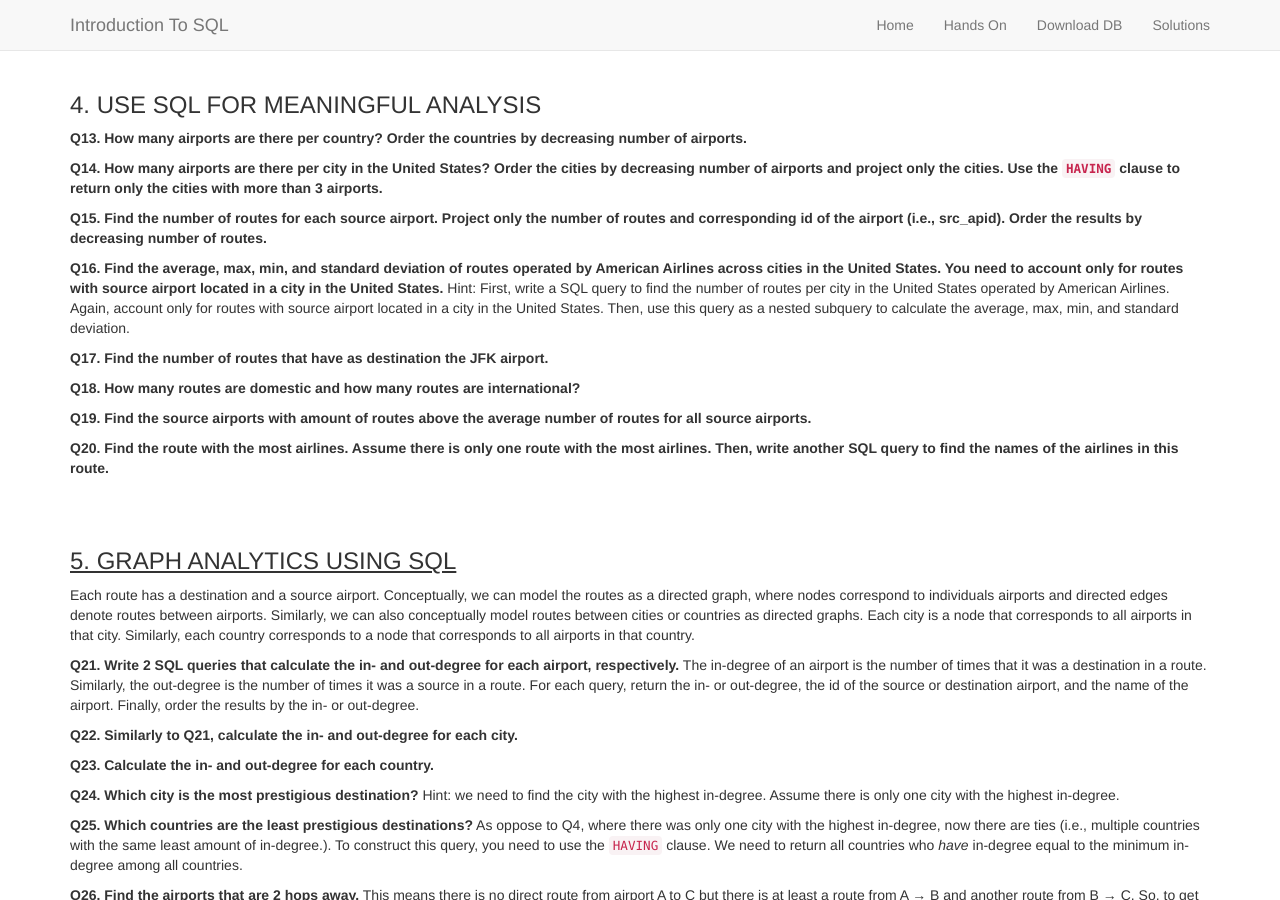
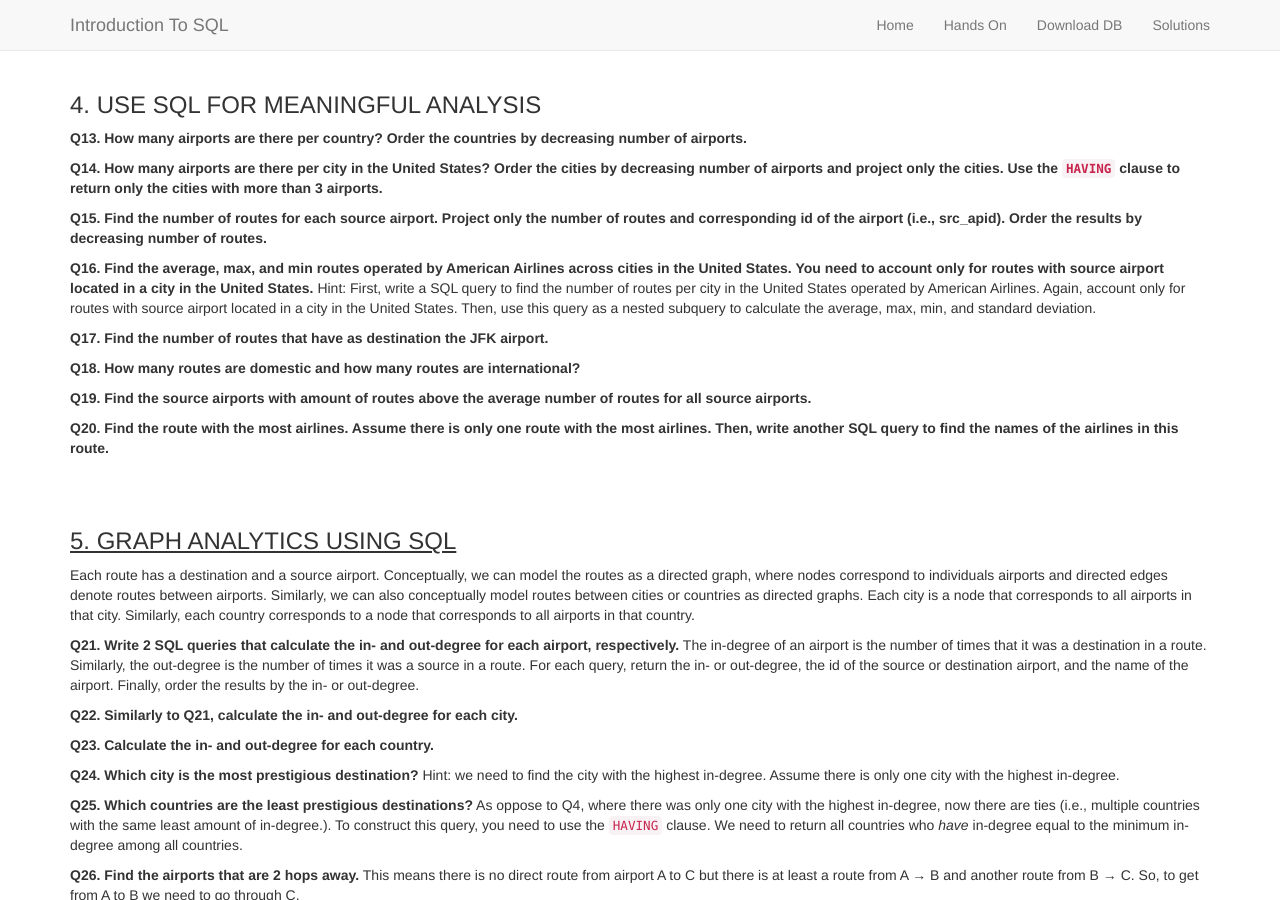
Before and after one commit to psfotis/sqlseminar, a Jekyll site: the page built from docs/exercises/index.md, in a window 1280 px wide and 900 px high, scrolled down 2193 px. Built offline with Jekyll 4.4.1, drawn with Linux system fonts in a browser that asks for light colours; nearby versions of some CDN libraries.

Commit message:
Update index.md

```diff
--- a/docs/exercises/index.md
+++ b/docs/exercises/index.md
@@ -132,7 +132,7 @@ WHERE  ...
 
 **Q15. Find the number of routes for each source airport. Project only the number of routes and corresponding id of the airport (i.e., src_apid). Order the results by decreasing number of routes.**
 
-**Q16. Find the average,  max, min, and standard deviation of routes operated by American Airlines across cities in the United States. You need to account only for routes with source airport located in a city in the United States.** Hint: First, write a SQL query to find the number of routes per city in the United States operated by American Airlines. Again, account only for routes with source airport located in a city in the United States. Then, use this query as a nested subquery to calculate the average, max, min, and standard deviation.
+**Q16. Find the average,  max, and min routes operated by American Airlines across cities in the United States. You need to account only for routes with source airport located in a city in the United States.** Hint: First, write a SQL query to find the number of routes per city in the United States operated by American Airlines. Again, account only for routes with source airport located in a city in the United States. Then, use this query as a nested subquery to calculate the average, max, min, and standard deviation.
 
 
 **Q17. Find the number of routes that have as destination the JFK airport.**
```
